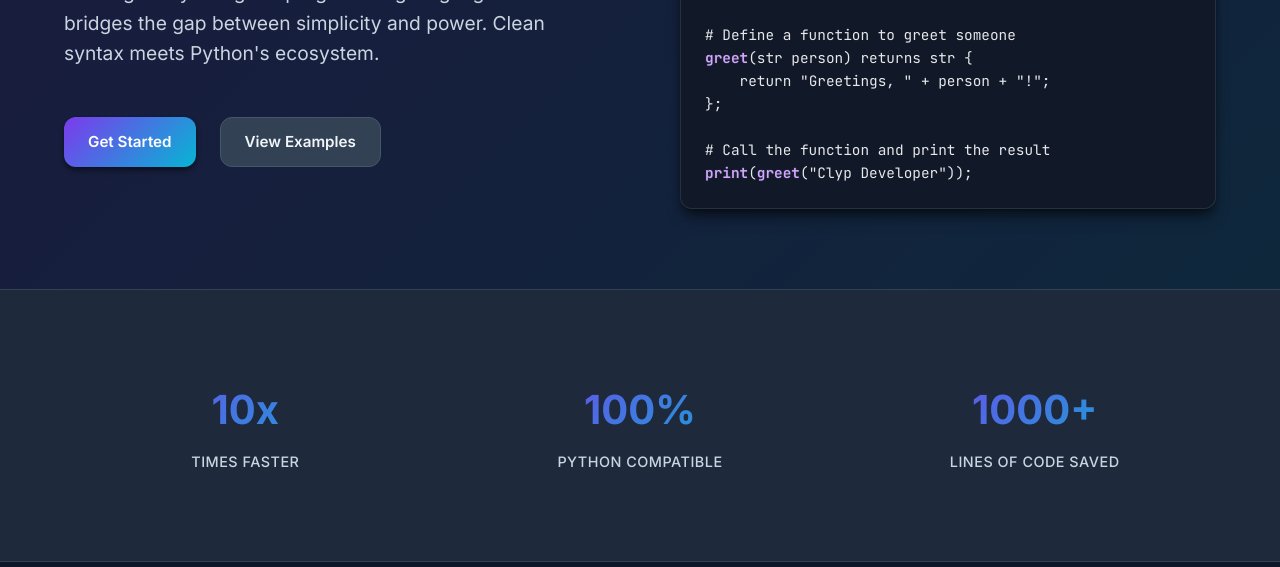
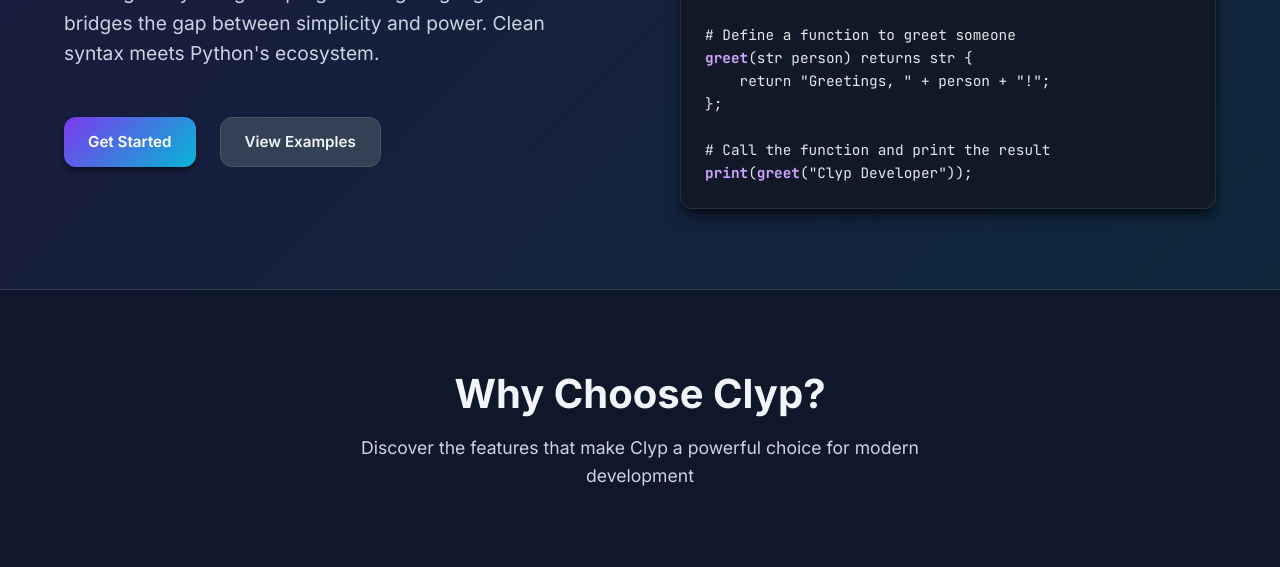
Before and after one commit to clyplang/clyplang.github.io, an Astro site: page / in a window 1280 px wide. Shown: the part 359-926 px from the top of the page. Built offline with nearby package versions, Linux system fonts and the light colour scheme; Astro itself is replaced by a stand-in of ours.

Commit message:
Refactor code examples: Replace Fragment with div for better HTML structure and remove unused stats section

```diff
--- a/src/pages/index.astro
+++ b/src/pages/index.astro
@@ -53,21 +53,10 @@ try {
               <span class="code-title">hello.clyp</span>
             </div>
             <div class="code-content">
-              <Fragment set:html={EXAMPLES.hello_world.highlighted_code || EXAMPLES.hello_world.code} />
+              <div set:html={EXAMPLES.hello_world.highlighted_code || EXAMPLES.hello_world.code}></div>
             </div>
           </div>
         </div>
-      </div>
-    </div>
-  </section>
-
-  <!-- Stats Section -->
-  <section class="stats">
-    <div class="container">
-      <div class="stats-grid">
-        <AnimatedCounter client:load target={10} label="Times Faster" suffix="x" />
-        <AnimatedCounter client:load target={100} label="Python Compatible" suffix="%" />
-        <AnimatedCounter client:load target={1000} label="Lines of Code Saved" suffix="+" />
       </div>
     </div>
   </section>
@@ -146,7 +135,7 @@ try {
               <span class="code-title">example.clyp</span>
             </div>
             <div class="code-content">
-              <Fragment set:html={EXAMPLES.data_structures.highlighted_code || EXAMPLES.data_structures.code} />
+              <div set:html={EXAMPLES.data_structures.highlighted_code || EXAMPLES.data_structures.code}></div>
             </div>
           </div>
         </div>
@@ -162,7 +151,7 @@ try {
               <span class="code-title">advanced.clyp</span>
             </div>
             <div class="code-content">
-              <Fragment set:html={EXAMPLES.advanced.highlighted_code || EXAMPLES.advanced.code} />
+              <div set:html={EXAMPLES.advanced.highlighted_code || EXAMPLES.advanced.code}></div>
             </div>
           </div>
         </div>
```
